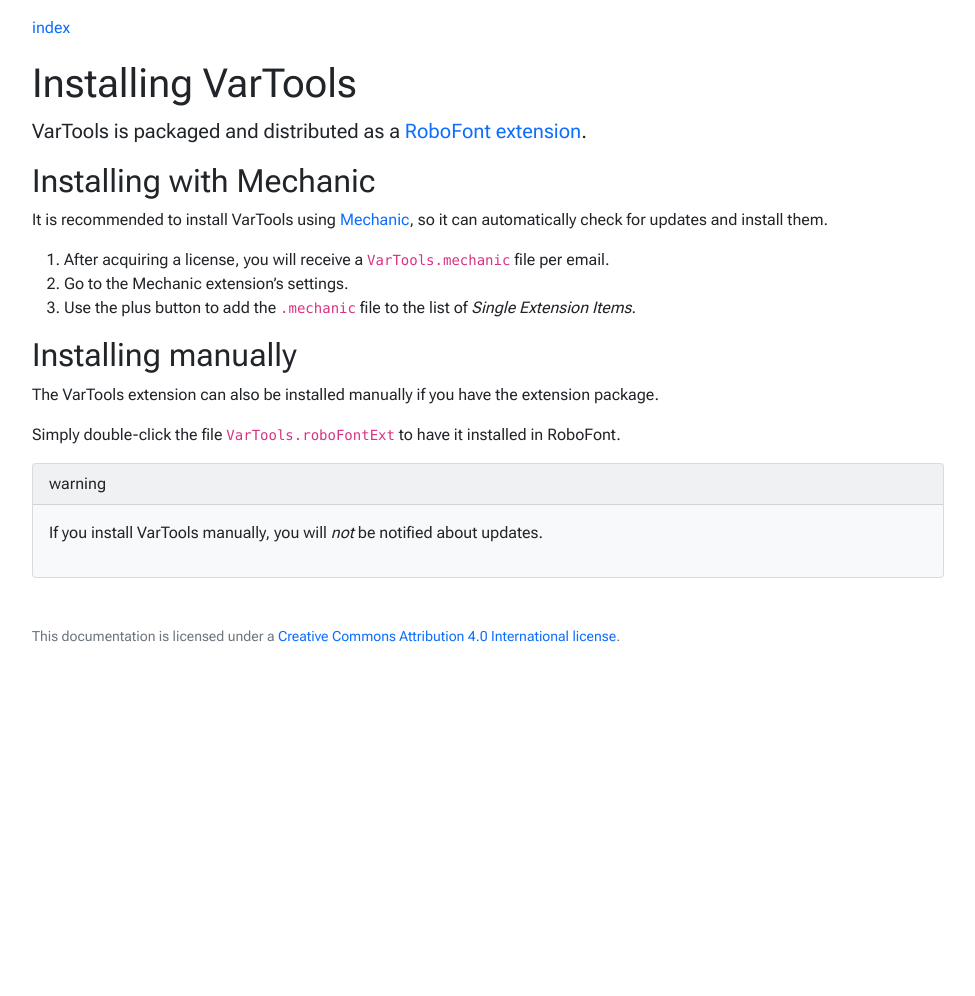
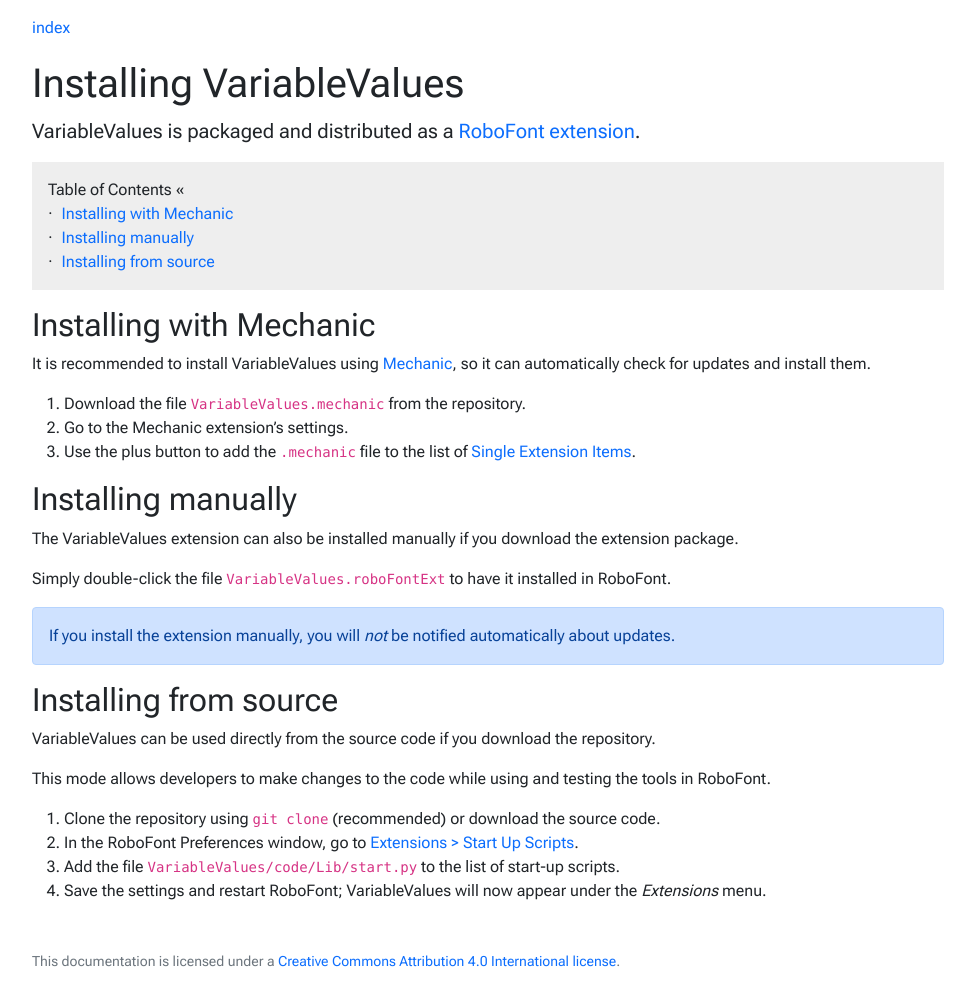
Before and after one commit to googlefonts/fb-variable-values, a Jekyll site: the page built from docs/install.md, in a window 1280 px wide. Shown: the whole page, without its empty margins (152-1127 px from the left). Built offline with Jekyll 4.4.1, drawn with Linux system fonts in a browser that asks for light colours; nearby versions of some CDN libraries; before the commit the page ends 900 px from its top, so only the background shows below that.

Commit message:
updating installation instructions

```diff
--- a/docs/install.md
+++ b/docs/install.md
@@ -1,63 +1,52 @@
 ---
-title  : Installing VarTools
+title  : Installing VariableValues
 layout : default
-order  : 1
 ---
 
-VarTools is packaged and distributed as a [RoboFont extension].
+VariableValues is packaged and distributed as a [RoboFont extension].
 {: .lead}
 
-{% comment %}
-<div class="card text-dark bg-light my-3">
-<div class="card-header">note</div>
-<div class="card-body" markdown='1'>
-VarTools currently requires that [hTools3] is installed.
-If you wish to use VarTools without hTools3, please [get in touch].
-</div>
-</div>
-{% endcomment %}
+* Table of Contents
+{:toc}
+
 
 Installing with Mechanic
 ------------------------
 
-It is recommended to install VarTools using [Mechanic], so it can automatically check for updates and install them.
+It is recommended to install VariableValues using [Mechanic], so it can automatically check for updates and install them.
 
-1. After acquiring a license, you will receive a `VarTools.mechanic` file per email.
+1. Download the file `VariableValues.mechanic` from the repository.
 2. Go to the Mechanic extension’s settings.
-3. Use the plus button to add the `.mechanic` file to the list of *Single Extension Items*.
+3. Use the plus button to add the `.mechanic` file to the list of [Single Extension Items].
+
+[RoboFont extension]: http://robofont.com/documentation/extensions/
+[Mechanic]: http://github.com/robofont-mechanic/mechanic-2
+[Single Extension Items]: http://robofont.com/documentation/extensions/managing-extension-streams/#adding-single-extension-items
+
 
 Installing manually
 -------------------
 
-The VarTools extension can also be installed manually if you have the extension package.
+The VariableValues extension can also be installed manually if you download the extension package.
 
-Simply double-click the file `VarTools.roboFontExt` to have it installed in RoboFont.
+Simply double-click the file `VariableValues.roboFontExt` to have it installed in RoboFont.
 
-<div class="card text-dark bg-light my-3">
-<div class="card-header">warning</div>
-<div class="card-body" markdown='1'>
-If you install VarTools manually, you will *not* be notified about updates.
-</div>
+<div class="alert alert-primary" role="alert" markdown='1'>
+If you install the extension manually, you will *not* be notified automatically about updates.
+{: .card-text }
 </div>
 
-{% comment %}
 
 Installing from source
 ----------------------
 
-VarTools can be used directly from the source code if you have access to the repository.
+VariableValues can be used directly from the source code if you download the repository.
 
 This mode allows developers to make changes to the code while using and testing the tools in RoboFont.
 
 1. Clone the repository using `git clone` (recommended) or download the source code.
 2. In the RoboFont Preferences window, go to [Extensions > Start Up Scripts].
-3. Add the file `VarTools/Lib/start.py` to the list of start-up scripts.
-4. Save the settings and restart RoboFont – VarTools will now appear under the *Extensions* menu.
+3. Add the file `VariableValues/code/Lib/start.py` to the list of start-up scripts.
+4. Save the settings and restart RoboFont; VariableValues will now appear under the *Extensions* menu.
 
-{% endcomment %}
-
-[RoboFont extension]: http://robofont.com/documentation/extensions/
-[Mechanic]: http://github.com/robofont-mechanic/mechanic-2
-[hTools3]: http://hipertipo.gitlab.io/htools3-extension/
-[get in touch]: mailto:gustavo@hipertipo.com
-[Extensions > Start Up Scripts]: https://robofont.com/documentation/workspace/preferences-window/extensions/#start-up-scripts
+[Extensions > Start Up Scripts]: http://robofont.com/documentation/workspace/preferences-window/extensions/#start-up-scripts
```
Also changed, not shown: docs/index.md (+1 -1 lines), docs/variable-values-tool.md (+1 -2 lines).
